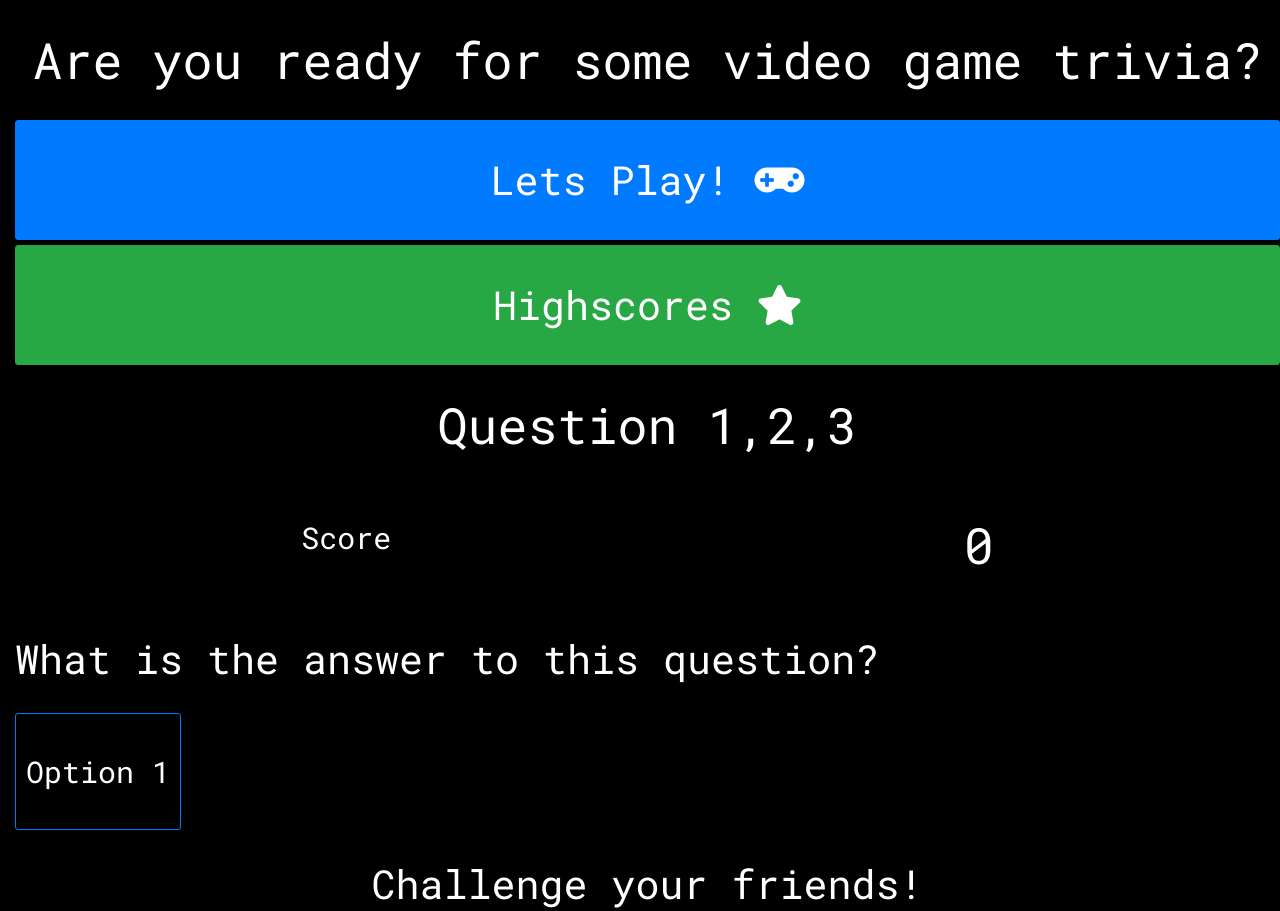
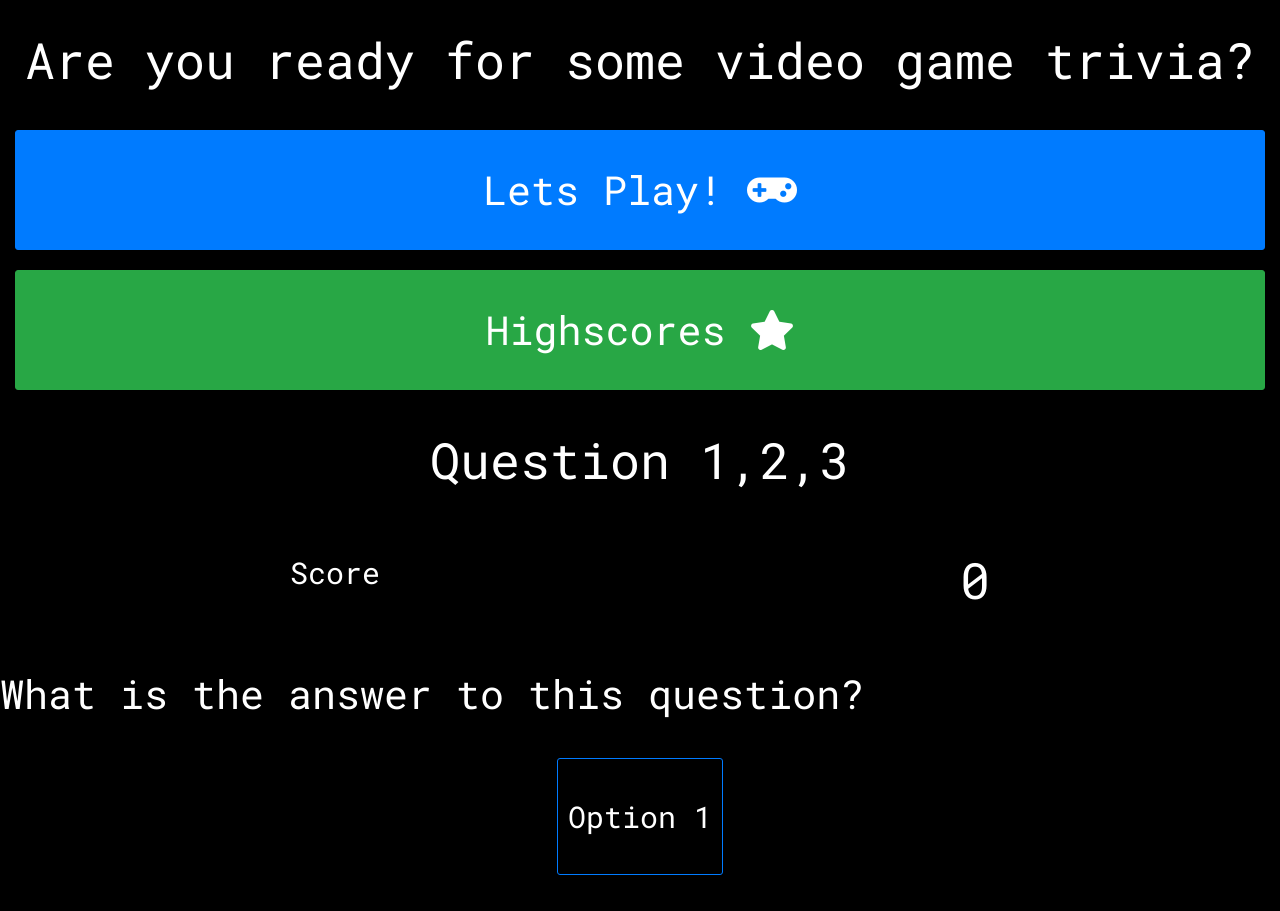
Before and after one commit to Code-Institute-Submissions/JMuckian94-MSP2-Gaming-Trivia-Browser-Game_OctResub, a plain HTML site: page index.html in a window 1280 px wide. Shown: the top 911 px of the page. Drawn offline with nearby package versions, Linux system fonts and the light colour scheme; no server answers.

Commit message:
Added columns to index

```diff
--- a/assets/styles.css
+++ b/assets/styles.css
@@ -38,9 +38,10 @@ i {
     background-color: transparent;
 }
 
-.row {
-    margin-left: auto;
+.btn {
+    margin: 1rem auto;
 }
+
 .social-networks{
     font-size: 20rem;
     text-align: center;
--- a/index.html
+++ b/index.html
@@ -17,15 +17,23 @@
 <body>
     <div class="container-fluid">
         <div class="row">
+            <div class="col-12">
                 <h1>Are you ready for some video game trivia?</h1>
             </div>
+        </div>
         <div class="row">
+            <div class="col-12">
                 <button href="game.html" type="button" id="letsplay-btn" class="btn btn-primary btn-lg btn-block">
                     <h2>Lets Play! <i class="fas fa-gamepad"></i></h2>
                 </button>
+            </div>
+        </div>
+        <div class="row">
+            <div class="col-12">
                 <button href="highscores.html" id="highscore-btn" class="btn btn-success btn-lg btn-block">
                     <h2>Highscores <i class="fas fa-star"></i></h2>
                 </button>
+            </div>
         </div>
     </div>
     <div class="container-fluid">
```
Lines whose indentation alone changed are shown as unchanged.
